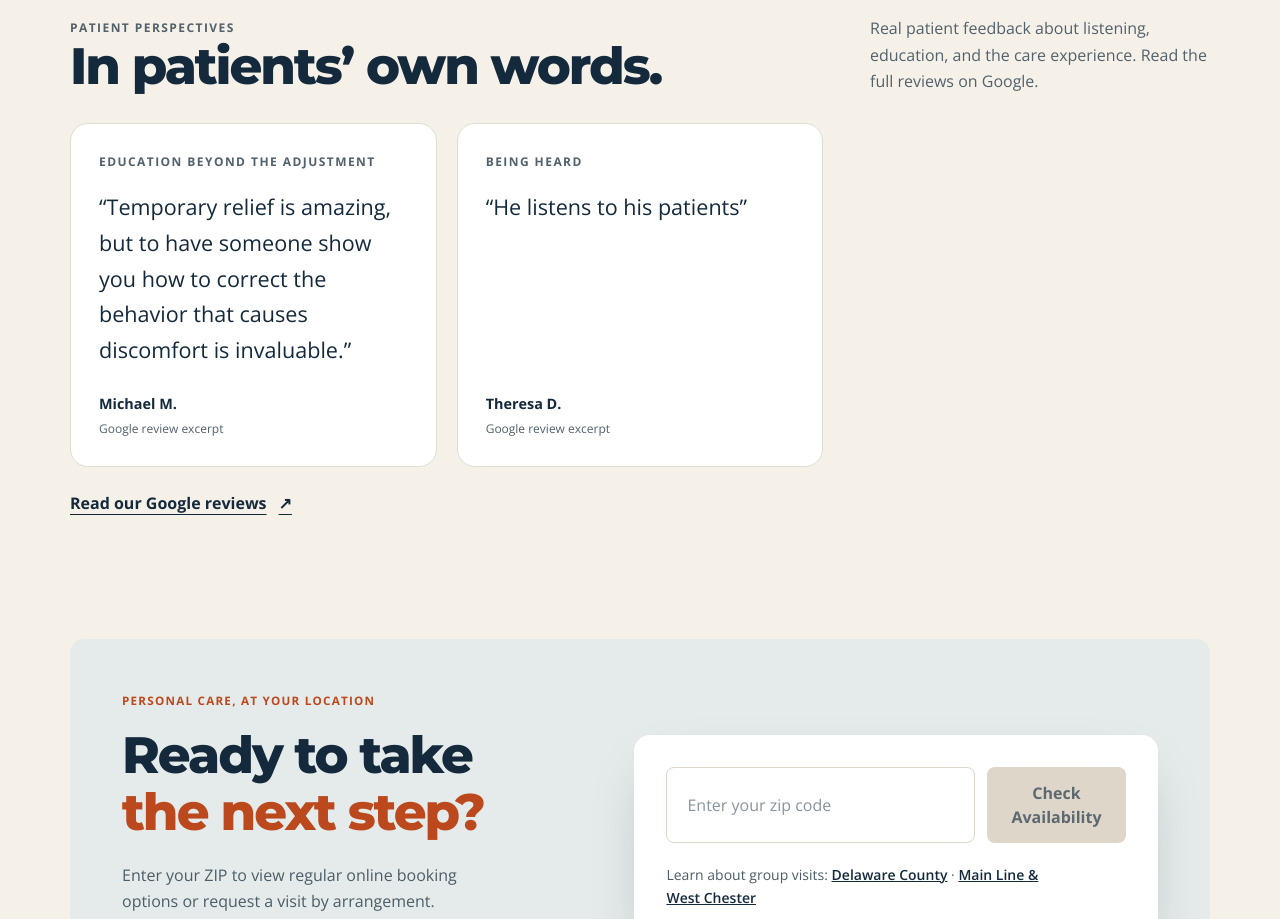
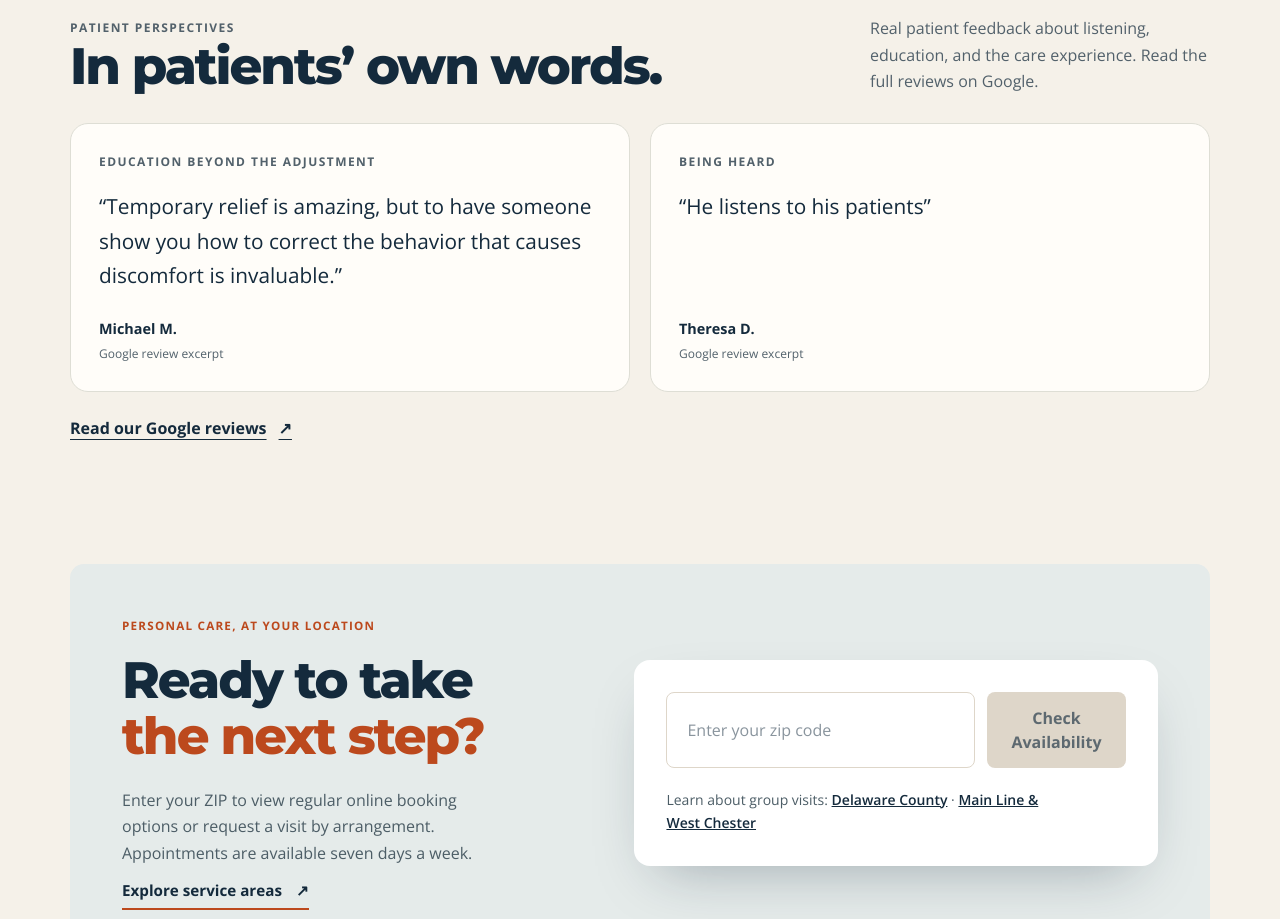
Before and after one commit to mybackcracker/gochiro-platform, a Next.js app: page / in a window 1280 px wide. Shown: the part 2780-3699 px from the top of the page. Built offline with nearby package versions, Linux system fonts and the light colour scheme.

Commit message:
Improve spacing for two featured testimonials

```diff
--- a/components/Testimonials.module.css
+++ b/components/Testimonials.module.css
@@ -4,10 +4,10 @@
 .heading > p { max-width: 340px; color: #52616b; line-height: 1.7; }
 .eyebrow, .theme { font-size: .75rem; font-weight: 700; letter-spacing: .12em; text-transform: uppercase; }
 .eyebrow { color: #52616b; }
-.grid { display: grid; grid-template-columns: repeat(3, minmax(0, 1fr)); gap: 20px; }
-.card { display: flex; flex-direction: column; margin: 0; padding: 28px; border: 1px solid #deded5; border-radius: 18px; background: #fff; }
+.grid { display: grid; grid-template-columns: repeat(2, minmax(0, 1fr)); gap: 20px; }
+.card { display: flex; flex-direction: column; margin: 0; padding: 28px; border: 1px solid #deded5; border-radius: 18px; background: #fffdf9; }
 .theme { color: #52616b; margin: 0 0 18px; }
-.card blockquote { margin: 0 0 26px; flex: 1; font-size: 1.35rem; line-height: 1.5; }
+.card blockquote { margin: 0 0 26px; flex: 1; font-size: clamp(1.12rem, 2vw, 1.3rem); line-height: 1.5; }
 .card blockquote p { margin: 0; }
 .card figcaption { font-weight: 700; font-size: .9rem; }
 .card figcaption span { display: block; margin-top: 5px; font-size: .75rem; font-weight: 400; color: #52616b; }
```
